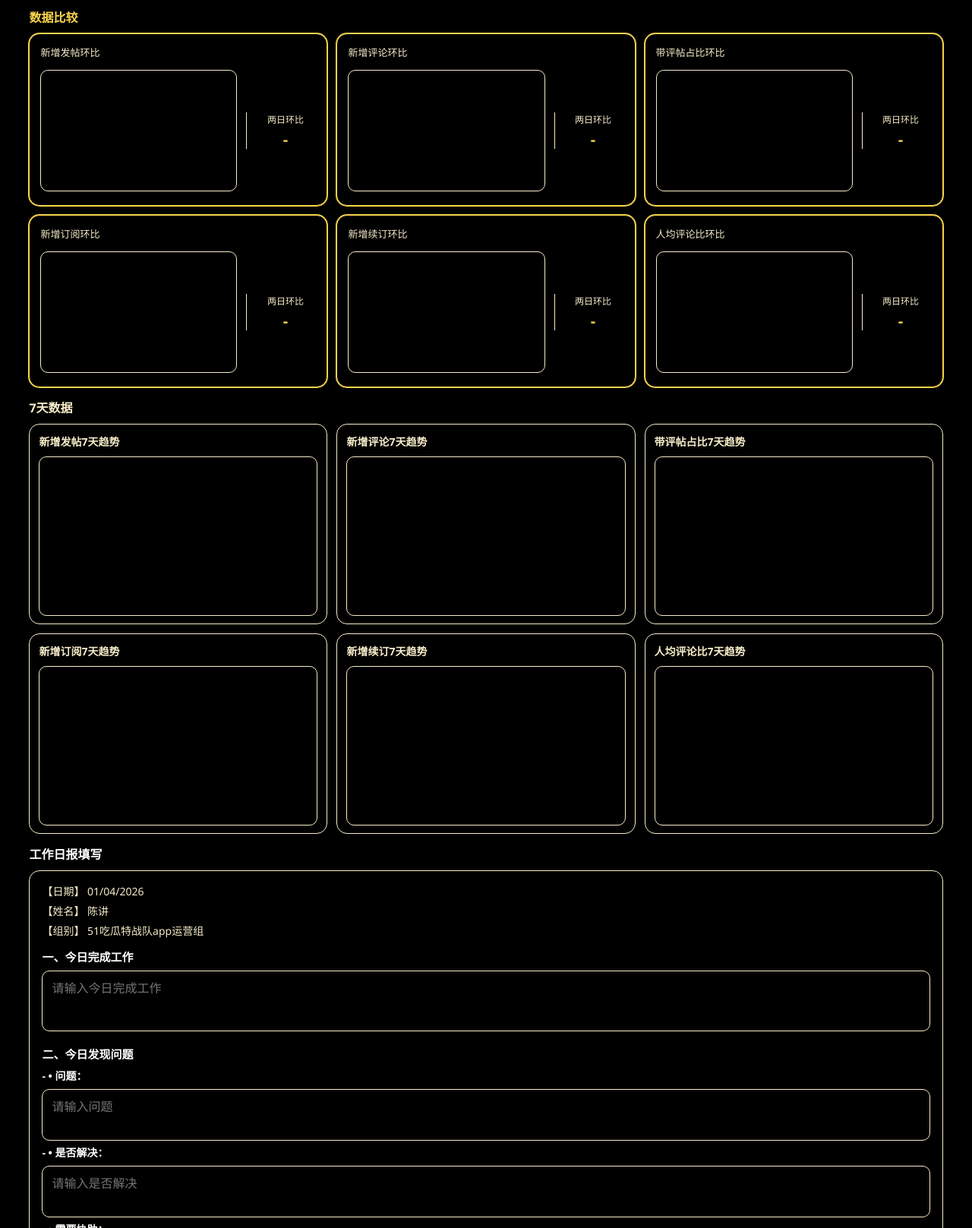
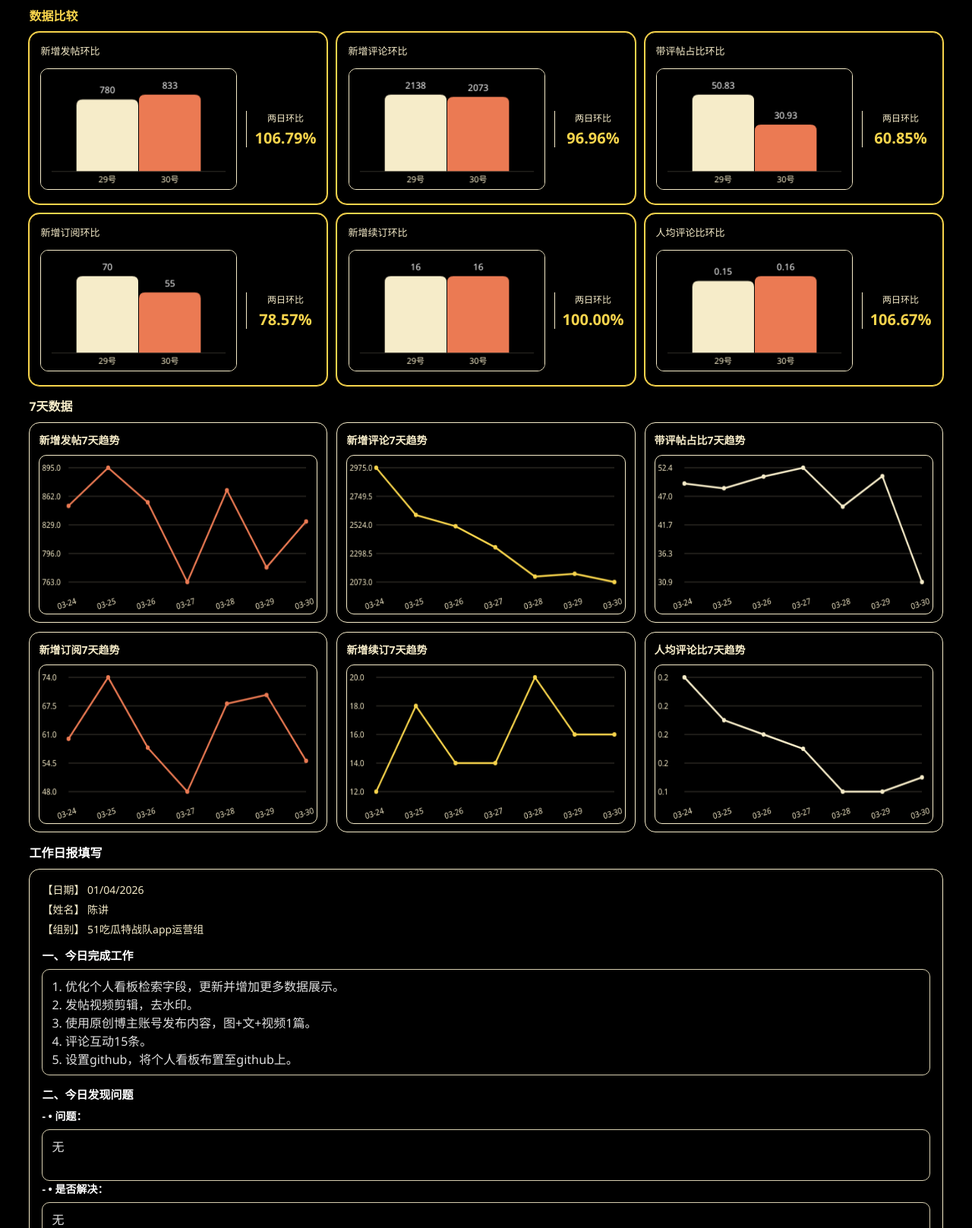
Before and after one commit to chenjiang4290/DashBoard, a plain HTML site: page index.html in a window 1280 px wide. Shown: the part 428-2045 px from the top of the page at 76% size. Drawn offline with Linux system fonts and the light colour scheme.

Commit message:
Add files via upload

```diff
--- a/index.html
+++ b/index.html
@@ -1,8 +1,6 @@
-<!doctype html>
-<html lang="zh-CN">
-<head>
-  <meta charset="UTF-8" />
-  <meta name="viewport" content="width=device-width, initial-scale=1.0" />
+<html lang="zh-CN"><head>
+  <meta charset="UTF-8">
+  <meta name="viewport" content="width=device-width, initial-scale=1.0">
   <title>陈讲的个人工作看板</title>
   <style>
     :root {
@@ -374,24 +372,24 @@
         <p>岗位：产品经理</p>
       </div>
       <div class="upload-wrap">
-        <input id="csvInput" type="file" accept=".csv,text/csv" style="display:none" />
+        <input id="csvInput" type="file" accept=".csv,text/csv" style="display:none">
         <button id="uploadBtn" class="btn">上传 CSV</button>
         <button id="exportBtn" class="btn">导出当前带数据HTML</button>
         <span class="hint">请上传格式正确的CSV</span>
       </div>
     </div>
 
-    <div id="status" class="status">等待上传 CSV 文件...</div>
+    <div id="status" class="status">已加载：260331.csv</div>
 
     <section class="section section-today">
-      <h2 id="section_latest_title">-/-/-数据</h2>
+      <h2 id="section_latest_title">2026/3/30数据</h2>
       <div class="grid-6">
-        <div class="metric-card"><div class="metric-title" id="mt_post">-号新增发帖</div><div class="metric-value" id="today_post">-</div><div class="metric-delta" id="today_post_delta">较前日：-</div></div>
-        <div class="metric-card"><div class="metric-title" id="mt_comment">-号新增评论</div><div class="metric-value" id="today_comment">-</div><div class="metric-delta" id="today_comment_delta">较前日：-</div></div>
-        <div class="metric-card"><div class="metric-title" id="mt_rate">-号带评帖占比</div><div class="metric-value" id="today_rate">-</div><div class="metric-delta" id="today_rate_delta">较前日：-</div></div>
-        <div class="metric-card"><div class="metric-title" id="mt_sub_new">-号新增订阅</div><div class="metric-value" id="today_sub_new">-</div><div class="metric-delta" id="today_sub_new_delta">较前日：-</div></div>
-        <div class="metric-card"><div class="metric-title" id="mt_renew">-号新增续订</div><div class="metric-value" id="today_renew">-</div><div class="metric-delta" id="today_renew_delta">较前日：-</div></div>
-        <div class="metric-card"><div class="metric-title" id="mt_avg_ratio">-号人均评论比</div><div class="metric-value" id="today_avg_ratio">-</div><div class="metric-delta" id="today_avg_ratio_delta">较前日：-</div></div>
+        <div class="metric-card"><div class="metric-title" id="mt_post">30号新增发帖</div><div class="metric-value" id="today_post">833</div><div class="metric-delta delta-up" id="today_post_delta"><span class="delta-text">较前日：+53</span><span class="delta-arrow" aria-hidden="true"></span></div></div>
+        <div class="metric-card"><div class="metric-title" id="mt_comment">30号新增评论</div><div class="metric-value" id="today_comment">2073</div><div class="metric-delta delta-down" id="today_comment_delta"><span class="delta-text">较前日：-65</span><span class="delta-arrow" aria-hidden="true"></span></div></div>
+        <div class="metric-card"><div class="metric-title" id="mt_rate">30号带评帖占比</div><div class="metric-value" id="today_rate">30.93</div><div class="metric-delta delta-down" id="today_rate_delta"><span class="delta-text">较前日：-19.90</span><span class="delta-arrow" aria-hidden="true"></span></div></div>
+        <div class="metric-card"><div class="metric-title" id="mt_sub_new">30号新增订阅</div><div class="metric-value" id="today_sub_new">55</div><div class="metric-delta delta-down" id="today_sub_new_delta"><span class="delta-text">较前日：-15</span><span class="delta-arrow" aria-hidden="true"></span></div></div>
+        <div class="metric-card"><div class="metric-title" id="mt_renew">30号新增续订</div><div class="metric-value" id="today_renew">16</div><div class="metric-delta" id="today_renew_delta"><span class="delta-text">较前日：+0</span></div></div>
+        <div class="metric-card"><div class="metric-title" id="mt_avg_ratio">30号人均评论比</div><div class="metric-value" id="today_avg_ratio">0.16</div><div class="metric-delta delta-up" id="today_avg_ratio_delta"><span class="delta-text">较前日：+0.01</span><span class="delta-arrow" aria-hidden="true"></span></div></div>
       </div>
     </section>
 
@@ -401,60 +399,60 @@
         <div class="ratio-card">
           <div class="metric-title">新增发帖环比</div>
           <div class="ratio-chart-row">
-            <div class="ratio-bar-wrap"><canvas id="ratio_bar_post" width="280" height="160"></canvas></div>
+            <div class="ratio-bar-wrap"><canvas id="ratio_bar_post" width="378" height="207" data-logical-w="291" data-logical-h="160" style="width: 291px; height: 160px;"></canvas></div>
             <div class="ratio-pct-block">
               <span class="ratio-pct-label">两日环比</span>
-              <span class="ratio-pct-value" id="ratio_post_pct">-</span>
+              <span class="ratio-pct-value" id="ratio_post_pct">106.79%</span>
             </div>
           </div>
         </div>
         <div class="ratio-card">
           <div class="metric-title">新增评论环比</div>
           <div class="ratio-chart-row">
-            <div class="ratio-bar-wrap"><canvas id="ratio_bar_comment" width="280" height="160"></canvas></div>
+            <div class="ratio-bar-wrap"><canvas id="ratio_bar_comment" width="378" height="207" data-logical-w="291" data-logical-h="160" style="width: 291px; height: 160px;"></canvas></div>
             <div class="ratio-pct-block">
               <span class="ratio-pct-label">两日环比</span>
-              <span class="ratio-pct-value" id="ratio_comment_pct">-</span>
+              <span class="ratio-pct-value" id="ratio_comment_pct">96.96%</span>
             </div>
           </div>
         </div>
         <div class="ratio-card">
           <div class="metric-title">带评帖占比环比</div>
           <div class="ratio-chart-row">
-            <div class="ratio-bar-wrap"><canvas id="ratio_bar_rate" width="280" height="160"></canvas></div>
+            <div class="ratio-bar-wrap"><canvas id="ratio_bar_rate" width="378" height="207" data-logical-w="291" data-logical-h="160" style="width: 291px; height: 160px;"></canvas></div>
             <div class="ratio-pct-block">
               <span class="ratio-pct-label">两日环比</span>
-              <span class="ratio-pct-value" id="ratio_rate_pct">-</span>
+              <span class="ratio-pct-value" id="ratio_rate_pct">60.85%</span>
             </div>
           </div>
         </div>
         <div class="ratio-card">
           <div class="metric-title">新增订阅环比</div>
           <div class="ratio-chart-row">
-            <div class="ratio-bar-wrap"><canvas id="ratio_bar_sub_new" width="280" height="160"></canvas></div>
+            <div class="ratio-bar-wrap"><canvas id="ratio_bar_sub_new" width="378" height="207" data-logical-w="291" data-logical-h="160" style="width: 291px; height: 160px;"></canvas></div>
             <div class="ratio-pct-block">
               <span class="ratio-pct-label">两日环比</span>
-              <span class="ratio-pct-value" id="ratio_sub_new_pct">-</span>
+              <span class="ratio-pct-value" id="ratio_sub_new_pct">78.57%</span>
             </div>
           </div>
         </div>
         <div class="ratio-card">
           <div class="metric-title">新增续订环比</div>
           <div class="ratio-chart-row">
-            <div class="ratio-bar-wrap"><canvas id="ratio_bar_renew" width="280" height="160"></canvas></div>
+            <div class="ratio-bar-wrap"><canvas id="ratio_bar_renew" width="378" height="207" data-logical-w="291" data-logical-h="160" style="width: 291px; height: 160px;"></canvas></div>
             <div class="ratio-pct-block">
               <span class="ratio-pct-label">两日环比</span>
-              <span class="ratio-pct-value" id="ratio_renew_pct">-</span>
+              <span class="ratio-pct-value" id="ratio_renew_pct">100.00%</span>
             </div>
           </div>
         </div>
         <div class="ratio-card">
           <div class="metric-title">人均评论比环比</div>
           <div class="ratio-chart-row">
-            <div class="ratio-bar-wrap"><canvas id="ratio_bar_avg_ratio" width="280" height="160"></canvas></div>
+            <div class="ratio-bar-wrap"><canvas id="ratio_bar_avg_ratio" width="378" height="207" data-logical-w="291" data-logical-h="160" style="width: 291px; height: 160px;"></canvas></div>
             <div class="ratio-pct-block">
               <span class="ratio-pct-label">两日环比</span>
-              <span class="ratio-pct-value" id="ratio_avg_ratio_pct">-</span>
+              <span class="ratio-pct-value" id="ratio_avg_ratio_pct">106.67%</span>
             </div>
           </div>
         </div>
@@ -466,27 +464,27 @@
       <div class="grid-6">
         <div class="chart-card">
           <div class="chart-title">新增发帖7天趋势</div>
-          <canvas id="chart_post" width="420" height="210"></canvas>
+          <canvas id="chart_post" width="420" height="210" data-hover-bound="1"></canvas>
         </div>
         <div class="chart-card">
           <div class="chart-title">新增评论7天趋势</div>
-          <canvas id="chart_comment" width="420" height="210"></canvas>
+          <canvas id="chart_comment" width="420" height="210" data-hover-bound="1"></canvas>
         </div>
         <div class="chart-card">
           <div class="chart-title">带评帖占比7天趋势</div>
-          <canvas id="chart_rate" width="420" height="210"></canvas>
+          <canvas id="chart_rate" width="420" height="210" data-hover-bound="1"></canvas>
         </div>
         <div class="chart-card">
           <div class="chart-title">新增订阅7天趋势</div>
-          <canvas id="chart_sub_new" width="420" height="210"></canvas>
+          <canvas id="chart_sub_new" width="420" height="210" data-hover-bound="1"></canvas>
         </div>
         <div class="chart-card">
           <div class="chart-title">新增续订7天趋势</div>
-          <canvas id="chart_renew" width="420" height="210"></canvas>
+          <canvas id="chart_renew" width="420" height="210" data-hover-bound="1"></canvas>
         </div>
         <div class="chart-card">
           <div class="chart-title">人均评论比7天趋势</div>
-          <canvas id="chart_avg_ratio" width="420" height="210"></canvas>
+          <canvas id="chart_avg_ratio" width="420" height="210" data-hover-bound="1"></canvas>
         </div>
       </div>
     </section>
@@ -495,34 +493,35 @@
       <h2>工作日报填写</h2>
       <div class="worklog-card">
         <div class="worklog-head">
-          <div>【日期】 <span id="worklogDate">--/--/----</span></div>
+          <div>【日期】 <span id="worklogDate">01/04/2026</span></div>
           <div>【姓名】 陈讲</div>
           <div>【组别】 51吃瓜特战队app运营组</div>
         </div>
 
         <div class="worklog-title">一、今日完成工作</div>
-        <textarea id="wl_done" class="worklog-input" placeholder="请输入今日完成工作"></textarea>
+        <textarea id="wl_done" class="worklog-input" placeholder="请输入今日完成工作" style="height: 140px;"></textarea>
 
         <div class="worklog-title">二、今日发现问题</div>
         <div class="worklog-row">- • 问题：</div>
-        <textarea id="wl_issue" class="worklog-input short" placeholder="请输入问题"></textarea>
+        <textarea id="wl_issue" class="worklog-input short" placeholder="请输入问题" style="height: 68px;"></textarea>
         <div class="worklog-row">- • 是否解决：</div>
-        <textarea id="wl_solved" class="worklog-input short" placeholder="请输入是否解决"></textarea>
+        <textarea id="wl_solved" class="worklog-input short" placeholder="请输入是否解决" style="height: 68px;"></textarea>
         <div class="worklog-row">- • 需要协助：</div>
-        <textarea id="wl_help" class="worklog-input short" placeholder="请输入需要协助"></textarea>
+        <textarea id="wl_help" class="worklog-input short" placeholder="请输入需要协助" style="height: 68px;"></textarea>
 
         <div class="worklog-title">三、明日工作计划</div>
-        <textarea id="wl_plan" class="worklog-input" placeholder="请输入明日工作计划"></textarea>
+        <textarea id="wl_plan" class="worklog-input" placeholder="请输入明日工作计划" style="height: 92px;"></textarea>
 
         <div class="worklog-title">四、Agent自动化使用</div>
-        <textarea id="wl_agent" class="worklog-input" placeholder="请输入Agent自动化使用情况"></textarea>
+        <textarea id="wl_agent" class="worklog-input" placeholder="请输入Agent自动化使用情况" style="height: 80px;"></textarea>
       </div>
     </section>
   </div>
 
   <script>
-    window.__EMBEDDED_DASHBOARD_DATA__ = window.__EMBEDDED_DASHBOARD_DATA__ || null;
-    window.__EMBEDDED_WORKLOG_DATA__ = window.__EMBEDDED_WORKLOG_DATA__ || null;
+    window.__EMBEDDED_DASHBOARD_DATA__ = {"todayPost":"833","todayComment":"2073","todayRate":"30.93","todaySubNew":"55","todayRenew":"16","todayAvgRatio":"0.16","ydayPost":"780","ydayComment":"2138","ydayRate":"50.83","ydaySubNew":"70","ydayRenew":"16","ydayAvgRatio":"0.15","meta":{"latestYmdKey":"2026-03-30","prevYmdKey":"2026-03-29","latestSlashed":"2026/3/30","latestDayNum":30,"prevDayNum":29},"labels":["03-24","03-25","03-26","03-27","03-28","03-29","03-30"],"seriesPost":[851,895,855,763,869,780,833],"seriesComment":[2975,2602,2513,2347,2116,2138,2073],"seriesRate":[49.44,48.55,50.75,52.42,45.12,50.83,30.93],"seriesSubNew":[60,74,58,48,68,70,55],"seriesRenew":[12,18,14,14,20,16,16],"seriesAvgRatio":[0.23,0.2,0.19,0.18,0.15,0.15,0.16]};
+    window.__EMBEDDED_WORKLOG_DATA__ = {"wl_done":"1. 优化个人看板检索字段，更新并增加更多数据展示。\n2. 发帖视频剪辑，去水印。\n3. 使用原创博主账号发布内容，图+文+视频1篇。\n4. 评论互动15条。\n5. 设置github，将个人看板布置至github上。","wl_issue":"无","wl_solved":"无","wl_help":"无","wl_plan":"1. 原创博主账号发布内容。\n2. 互动评论。\n3. 普通账号发布内容。","wl_agent":"文案生成，正常使用。"};
+    window.__IS_EXPORTED_PACKED__ = true;
 
     const csvInput = document.getElementById("csvInput");
     const uploadBtn = document.getElementById("uploadBtn");
@@ -531,6 +530,7 @@
     const worklogDateEl = document.getElementById("worklogDate");
     let currentSnapshot = window.__EMBEDDED_DASHBOARD_DATA__;
     let currentWorklog = window.__EMBEDDED_WORKLOG_DATA__ || {};
+    const isExportedPacked = Boolean(window.__IS_EXPORTED_PACKED__);
     const chartState = {};
 
     uploadBtn.addEventListener("click", () => csvInput.click());
@@ -598,10 +598,27 @@
         const el = document.getElementById(id);
         if (!el) return;
         autoResizeTextarea(el);
+        if (isExportedPacked) return;
         el.addEventListener("input", () => {
           autoResizeTextarea(el);
           currentWorklog[id] = el.value;
         });
+      });
+    }
+
+    function setWorklogReadonly(readonly) {
+      WORKLOG_FIELDS.forEach(id => {
+        const el = document.getElementById(id);
+        if (!el) return;
+        if (readonly) {
+          el.setAttribute("readonly", "readonly");
+          el.style.opacity = "0.88";
+          el.style.cursor = "not-allowed";
+        } else {
+          el.removeAttribute("readonly");
+          el.style.opacity = "";
+          el.style.cursor = "";
+        }
       });
     }
 
@@ -1056,11 +1073,13 @@
       currentWorklog = readWorklogFromDom();
       const markerDashboard = "window.__EMBEDDED_DASHBOARD_DATA__ = window.__EMBEDDED_DASHBOARD_DATA__ || null;";
       const markerWorklog = "window.__EMBEDDED_WORKLOG_DATA__ = window.__EMBEDDED_WORKLOG_DATA__ || null;";
+      const markerPacked = "window.__IS_EXPORTED_PACKED__ = window.__IS_EXPORTED_PACKED__ || false;";
       const embeddedScript = `window.__EMBEDDED_DASHBOARD_DATA__ = ${JSON.stringify(currentSnapshot)};`;
       const embeddedWorklogScript = `window.__EMBEDDED_WORKLOG_DATA__ = ${JSON.stringify(currentWorklog)};`;
       const html = document.documentElement.outerHTML
         .replace(markerDashboard, embeddedScript)
-        .replace(markerWorklog, embeddedWorklogScript);
+        .replace(markerWorklog, embeddedWorklogScript)
+        .replace(markerPacked, "window.__IS_EXPORTED_PACKED__ = true;");
       const blob = new Blob([html], { type: "text/html;charset=utf-8" });
       const link = document.createElement("a");
       link.href = URL.createObjectURL(blob);
@@ -1367,9 +1386,11 @@
 
     syncWorklogDate();
     restoreWorklogToDom(currentWorklog);
+    setWorklogReadonly(isExportedPacked);
     bindWorklogAutosave();
 
     CHART_IDS.forEach(id => bindChartHover(id));
   </script>
-</body>
-</html>
+
+
+</body></html>
```
